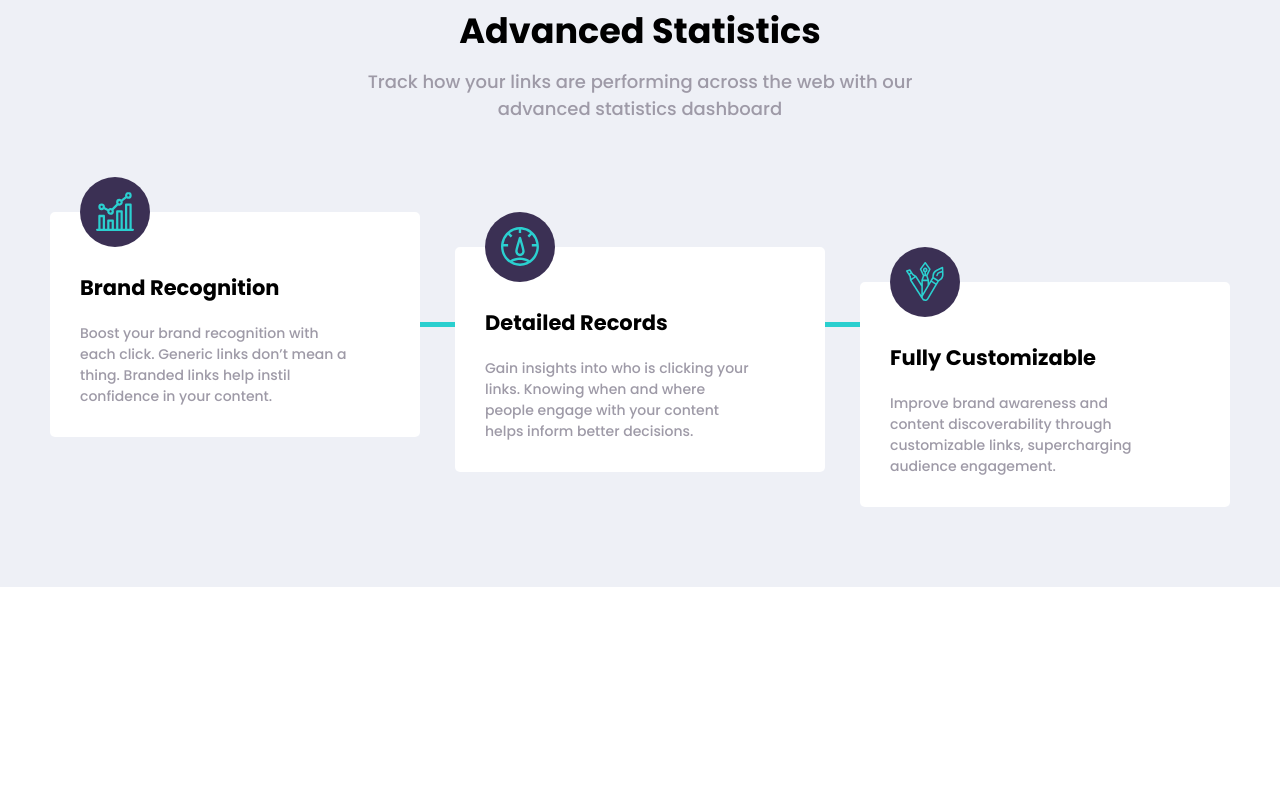
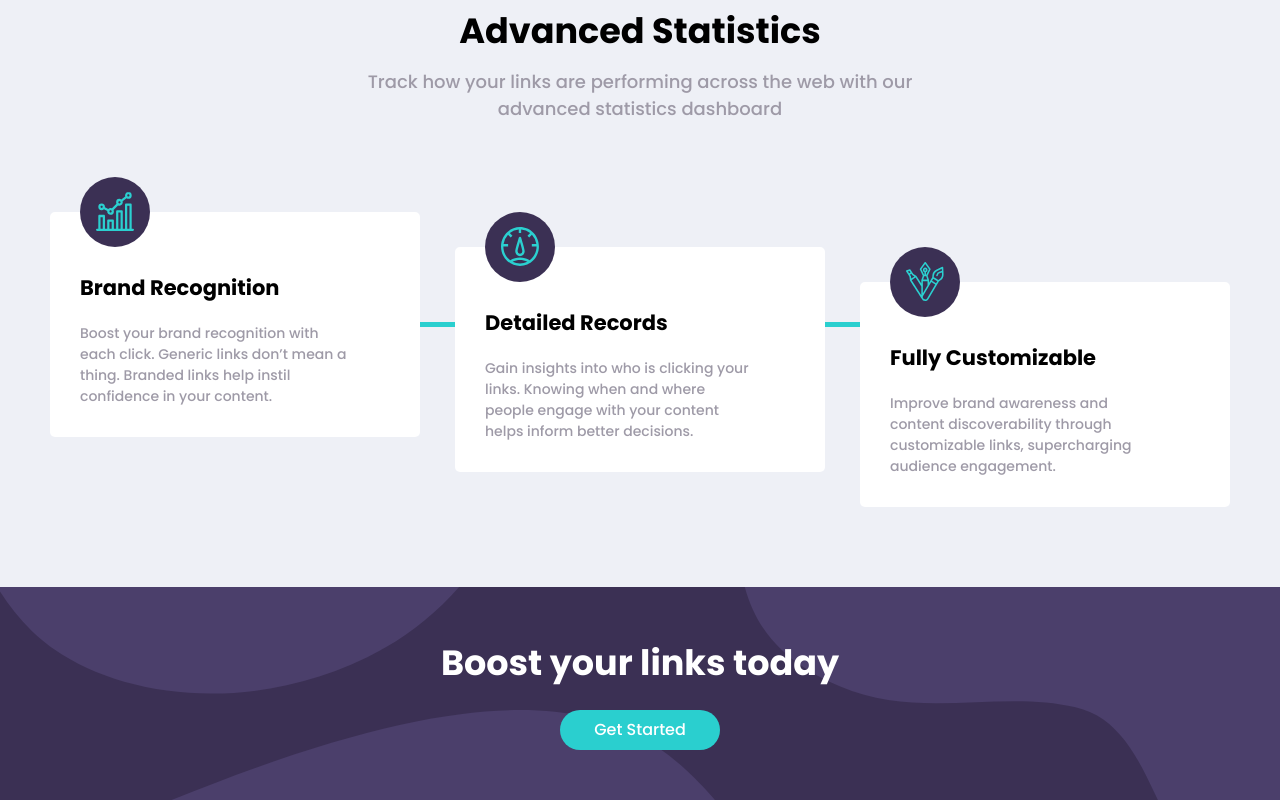
Before and after one commit to STomlinson1/url-shortener, a Next.js app: page / in a window 1280 px wide. Shown: the part 875-1675 px from the top of the page. Before the commit the page ends 1462 px from the top, so only its background shows below. Built offline with nearby package versions, Linux system fonts and the light colour scheme.

Commit message:
Add call to action section.

```diff
--- a/components/ContentSection/ContentSection.module.scss
+++ b/components/ContentSection/ContentSection.module.scss
@@ -75,7 +75,7 @@
 
 		.cardContainer {
 			width: 100%;
-			margin: 9rem 0 15rem 0;
+			margin: 9rem 0 7rem 0;
 			display: flex;
 			flex-flow: column nowrap;
 			justify-content: space-between;
@@ -83,6 +83,7 @@
 
 			@include for-tablet-up {
 				flex-flow: row nowrap;
+				margin-bottom: 15rem;
 			}
 
 			.divider {
--- /dev/null
+++ b/components/CtaSection/CtaSection.module.scss
@@ -0,0 +1,25 @@
+@use '../../styles/abstracts' as *;
+
+.cta {
+	min-height: 10rem;
+	text-align: center;
+	padding: 5rem 0;
+	display: flex;
+	flex-flow: column nowrap;
+	align-items: center;
+	background: url('../../public/images/bg-boost-desktop.svg') center center/cover
+		no-repeat;
+	background-color: $primary-violet;
+
+	h2 {
+		color: $white;
+		font-size: $heading-lg;
+		margin-bottom: 2rem;
+	}
+
+	.buttonContainer {
+		height: 4rem;
+		width: 16rem;
+		font-size: 1.6rem;
+	}
+}
--- /dev/null
+++ b/components/CtaSection/CtaSection.tsx
@@ -0,0 +1,16 @@
+import s from './CtaSection.module.scss';
+
+import Button from '../Button/Button';
+
+const CtaSection = () => {
+	return (
+		<section className={s.cta}>
+			<h2>Boost your links today</h2>
+			<div className={s.buttonContainer}>
+				<Button text="Get Started" variant="primary" />
+			</div>
+		</section>
+	);
+};
+
+export default CtaSection;
--- a/components/index.ts
+++ b/components/index.ts
@@ -1,3 +1,4 @@
 export { default as Layout } from './Layout/Layout';
 export { default as Hero } from './Hero/Hero';
 export { default as MainContent } from './ContentSection/ContentSection';
+export { default as CtaSection } from './CtaSection/CtaSection';
--- a/pages/index.tsx
+++ b/pages/index.tsx
@@ -1,7 +1,7 @@
 import { Fragment } from 'react';
 import Head from 'next/head';
 
-import { Hero, MainContent } from '../components';
+import { Hero, MainContent, CtaSection } from '../components';
 
 const Home: React.FC = () => {
 	return (
@@ -15,6 +15,7 @@ const Home: React.FC = () => {
 			</Head>
 			<Hero />
 			<MainContent />
+			<CtaSection />
 		</Fragment>
 	);
 };
--- a/styles/abstracts/_fonts.scss
+++ b/styles/abstracts/_fonts.scss
@@ -1,6 +1,7 @@
 // paragraphs
 $p-sm: 1.2rem;
 $p-md: 1.4rem;
+// add a 1.6 for next project
 $p-lg: 1.8rem;
 
 // Headings
```
